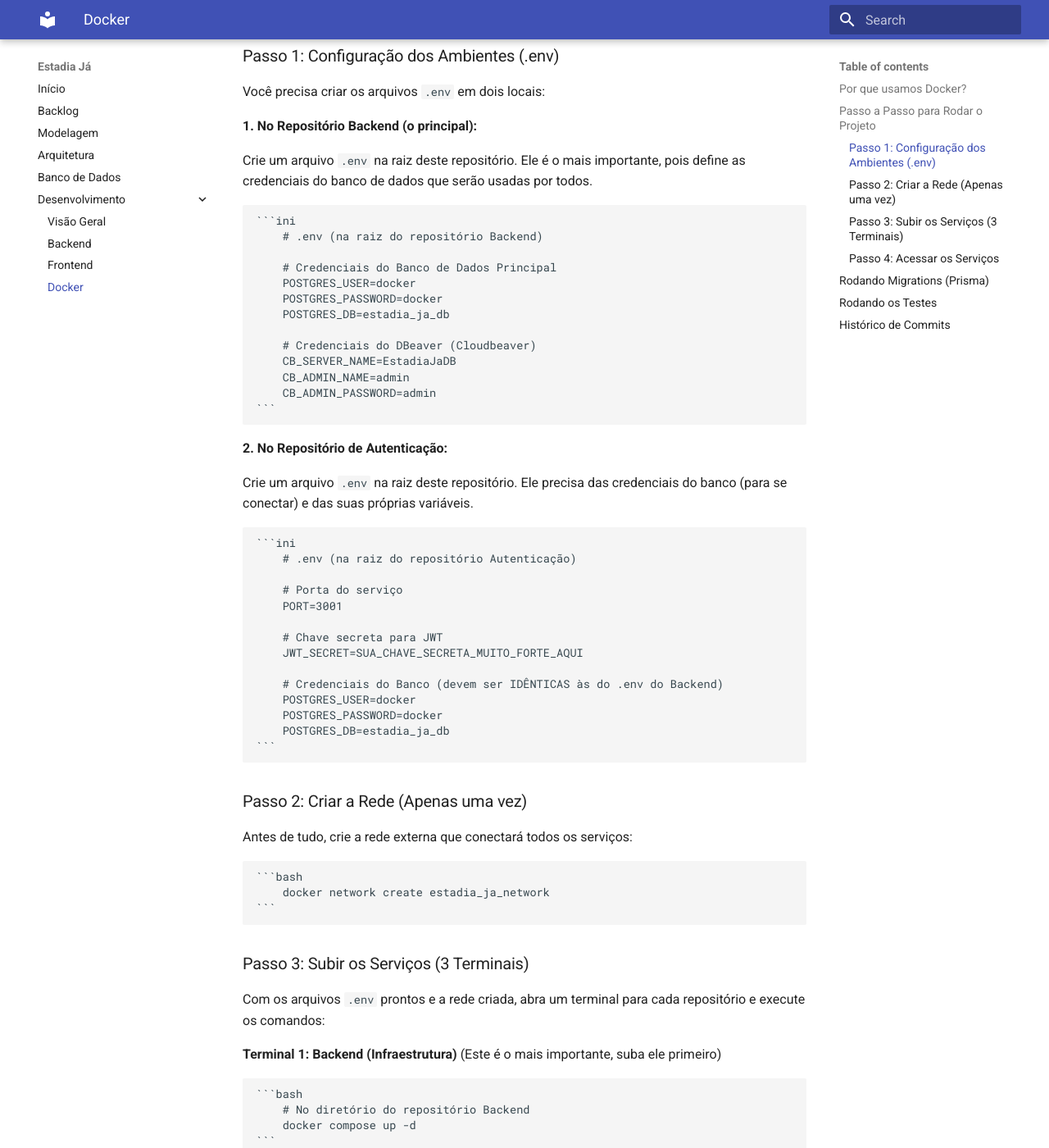
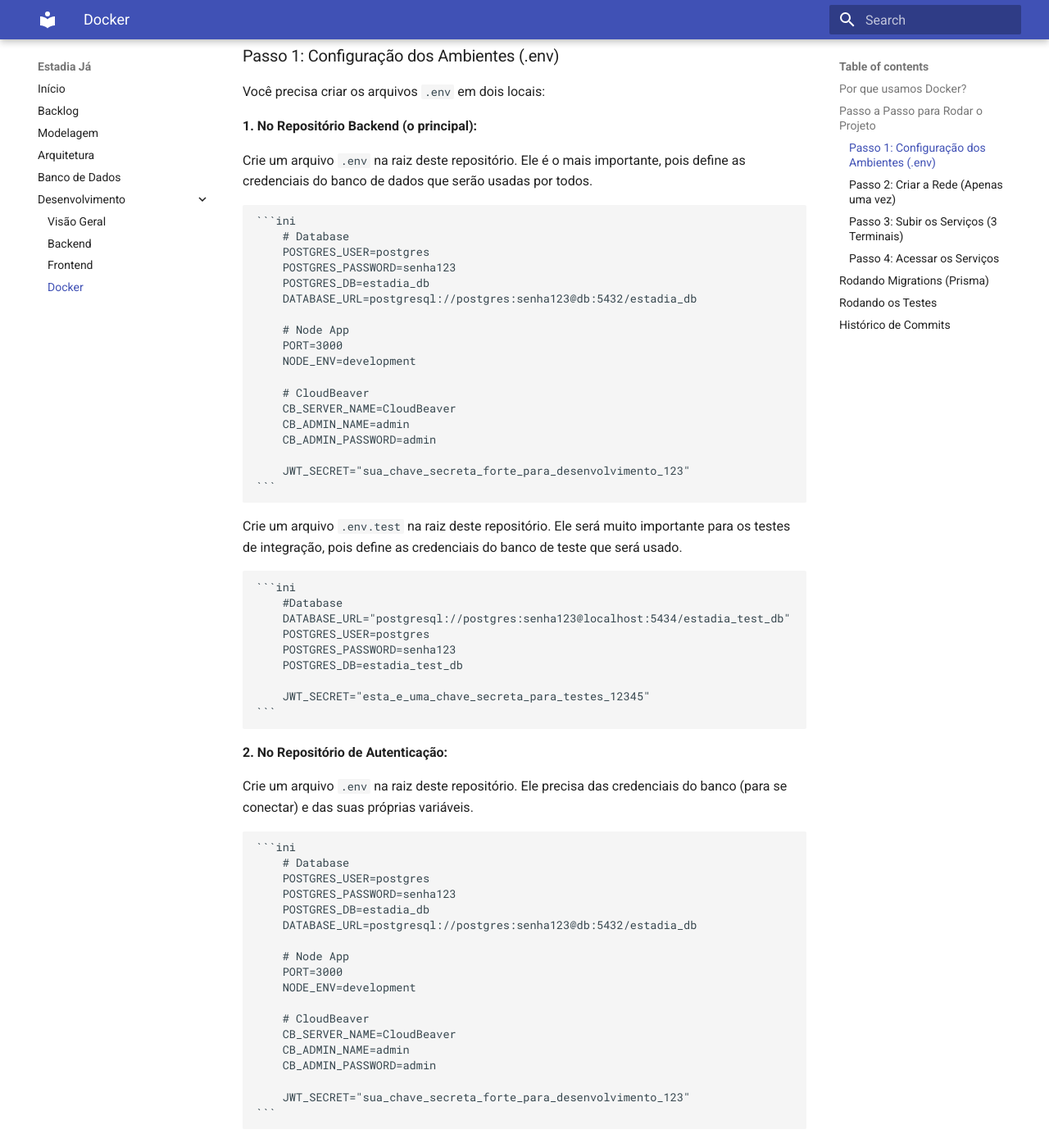
Before and after one commit to estadia-ja/Documentacao, an MkDocs documentation site: the page built from docs/desenvolvimento/docker/index.md, in a window 1280 px wide and 1400 px high, scrolled down 731 px. Shown: the whole window at 82% size. Built offline with MkDocs 1.6.1 and Material for MkDocs 9.7.7, drawn with Linux system fonts in a browser that asks for light colours; some of the changed text lies outside the part shown.

Commit message:
fix: Adiciona documentação dos testes do Front e Autenticação e muda os .env de configuração.

````diff
--- a/docs/desenvolvimento/docker/index.md
+++ b/docs/desenvolvimento/docker/index.md
@@ -26,17 +26,34 @@
 Crie um arquivo `.env` na raiz deste repositório. Ele é o mais importante, pois define as credenciais do banco de dados que serão usadas por todos.
 
     ```ini
-        # .env (na raiz do repositório Backend)
+        # Database
+        POSTGRES_USER=postgres
+        POSTGRES_PASSWORD=senha123
+        POSTGRES_DB=estadia_db
+        DATABASE_URL=postgresql://postgres:senha123@db:5432/estadia_db
 
-        # Credenciais do Banco de Dados Principal
-        POSTGRES_USER=docker
-        POSTGRES_PASSWORD=docker
-        POSTGRES_DB=estadia_ja_db
+        # Node App
+        PORT=3000
+        NODE_ENV=development
 
-        # Credenciais do DBeaver (Cloudbeaver)
-        CB_SERVER_NAME=EstadiaJaDB
+        # CloudBeaver
+        CB_SERVER_NAME=CloudBeaver
         CB_ADMIN_NAME=admin
         CB_ADMIN_PASSWORD=admin
+
+        JWT_SECRET="sua_chave_secreta_forte_para_desenvolvimento_123"
+    ```
+
+Crie um arquivo `.env.test` na raiz deste repositório. Ele será muito importante para os testes de integração, pois define as credenciais do banco de teste que será usado.
+
+    ```ini
+        #Database
+        DATABASE_URL="postgresql://postgres:senha123@localhost:5434/estadia_test_db"
+        POSTGRES_USER=postgres
+        POSTGRES_PASSWORD=senha123
+        POSTGRES_DB=estadia_test_db
+
+        JWT_SECRET="esta_e_uma_chave_secreta_para_testes_12345"
     ```
 
 **2. No Repositório de Autenticação:**
@@ -44,18 +61,22 @@
 Crie um arquivo `.env` na raiz deste repositório. Ele precisa das credenciais do banco (para se conectar) e das suas próprias variáveis.
 
     ```ini
-        # .env (na raiz do repositório Autenticação)
+        # Database
+        POSTGRES_USER=postgres
+        POSTGRES_PASSWORD=senha123
+        POSTGRES_DB=estadia_db
+        DATABASE_URL=postgresql://postgres:senha123@db:5432/estadia_db
 
-        # Porta do serviço
-        PORT=3001
+        # Node App
+        PORT=3000
+        NODE_ENV=development
 
-        # Chave secreta para JWT
-        JWT_SECRET=SUA_CHAVE_SECRETA_MUITO_FORTE_AQUI
+        # CloudBeaver
+        CB_SERVER_NAME=CloudBeaver
+        CB_ADMIN_NAME=admin
+        CB_ADMIN_PASSWORD=admin
 
-        # Credenciais do Banco (devem ser IDÊNTICAS às do .env do Backend)
-        POSTGRES_USER=docker
-        POSTGRES_PASSWORD=docker
-        POSTGRES_DB=estadia_ja_db
+        JWT_SECRET="sua_chave_secreta_forte_para_desenvolvimento_123"
     ```
 
 ### Passo 2: Criar a Rede (Apenas uma vez)
@@ -86,7 +107,7 @@
         # No diretório do repositório Autenticação
         docker compose up -d
     ```
-    *(Isso irá iniciar: `auth-service`)*
+    *(Isso irá iniciar: `auth-service` conectado com o db que o Backend subiu)*
 
 **Terminal 3: Frontend**
 
@@ -156,10 +177,29 @@
 
 **2. Testes do Frontend:**
 
+No Frontend foi implementado os teste end-to-end com selenium e para rodalos rode os comandos
+
+    ```bash
+        node e2e/clientLifeCycle.js
+        node e2e/ownerLifeCycle.js
+    ```
+
 **3. Testes da Autenticação:**
+
+Atualmente o serviço de autenticação só possui testes unitários e para roda-los rode esses comandos:
+
+    ```bash
+        docker compose exec auth-service npm test
+
+        #ou
+
+        docker compose exec auth-service npm test:coverage
+    ```
+
 
 ## Histórico de Commits
 
 |    Data    |   Tipo   |                              Descrição                            |
 | :--------- | :------- | :---------------------------------------------------------------- |
 | 31/10/2025 | **feat** | Adiciona documentação inicial do Docker. |
+| 24/11/2025 | **feat e fix** | Adiciona documentação dos testes do Front e Autenticação e muda os .env de configuração. |
````
Also changed, not shown: other parts of docs/desenvolvimento/docker/index.md (+1 -1 lines), docs/desenvolvimento/frontend/index.md (+5 -4 lines).
